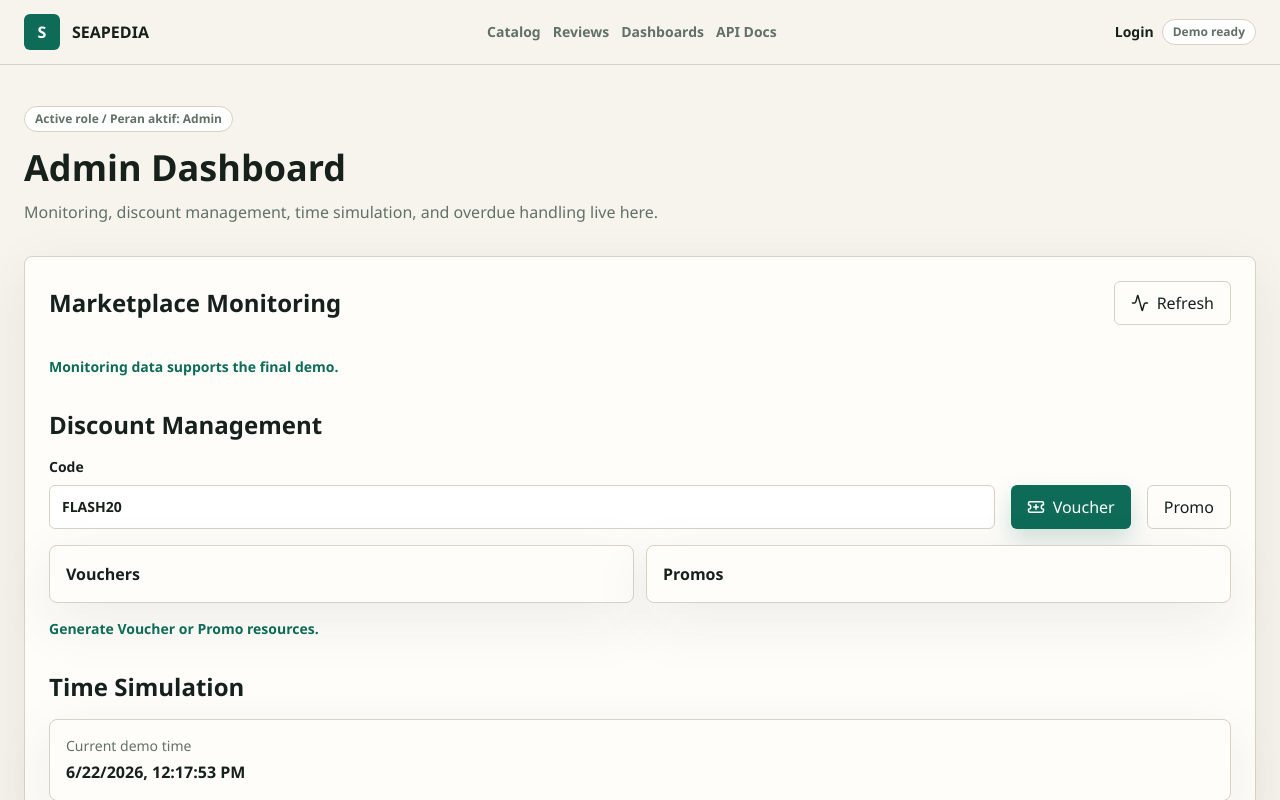
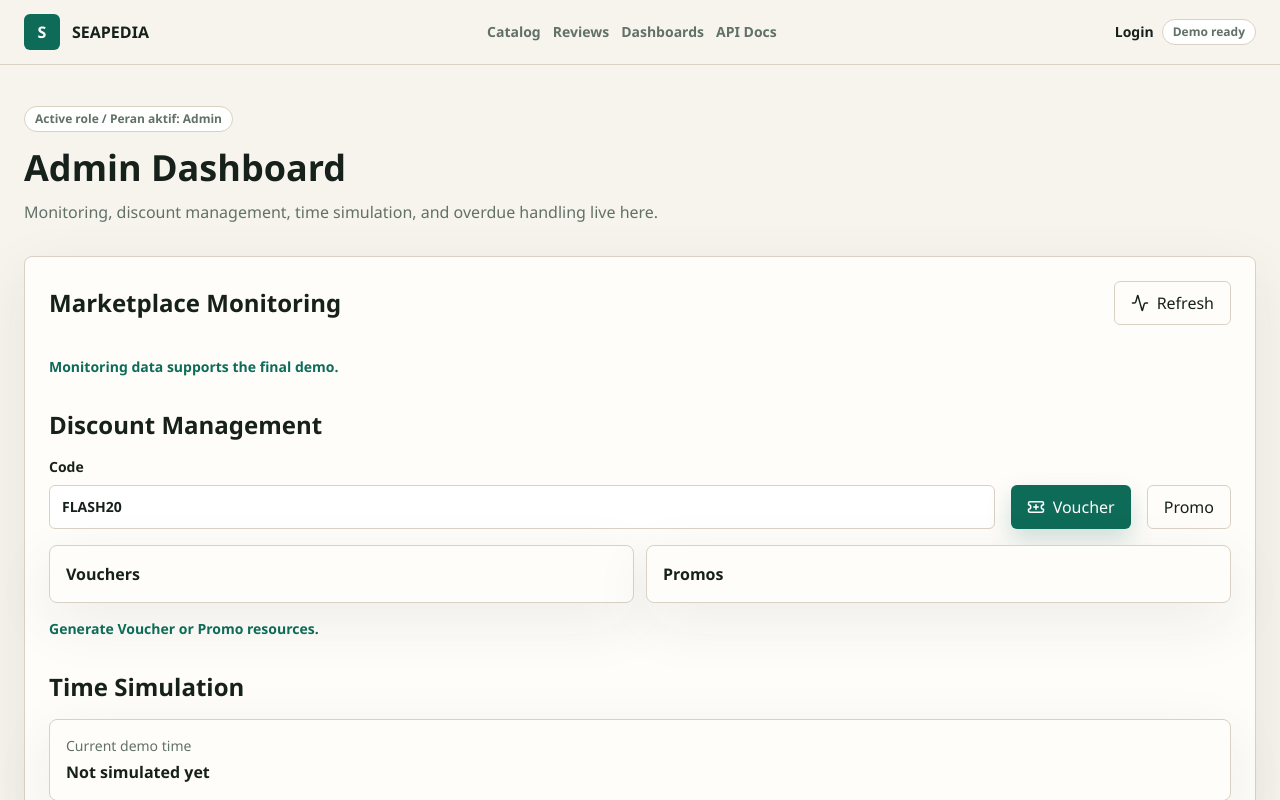
Before and after one commit to myudak/seapedia, a Next.js app: page /dashboard/admin in a window 1280 px wide. Shown: the top 800 px of the page. Built offline with nearby package versions, Linux system fonts and the light colour scheme.

Commit message:
fix(admin): defer time display until simulation

```diff
--- a/src/components/admin-time-panel.tsx
+++ b/src/components/admin-time-panel.tsx
@@ -1,6 +1,6 @@
 "use client";
 
-import { useEffect, useState } from "react";
+import { useState } from "react";
 import { CalendarClock } from "lucide-react";
 import { Button } from "@/components/ui/button";
 import { Card } from "@/components/ui/card";
@@ -9,17 +9,13 @@ export function AdminTimePanel() {
   const [currentTime, setCurrentTime] = useState<number | null>(null);
   const [message, setMessage] = useState("Simulate next day for overdue demos.");
 
-  useEffect(() => {
-    setCurrentTime(Date.now());
-  }, []);
-
   return (
     <section className="mt-8 grid gap-4">
       <h2 className="text-2xl font-black">Time Simulation</h2>
       <Card className="p-4">
         <p className="text-sm text-[var(--muted)]">Current demo time</p>
         <p className="mt-1 font-black">
-          {currentTime ? new Date(currentTime).toLocaleString() : "Not loaded yet"}
+          {currentTime ? new Date(currentTime).toLocaleString() : "Not simulated yet"}
         </p>
       </Card>
       <Button
```
